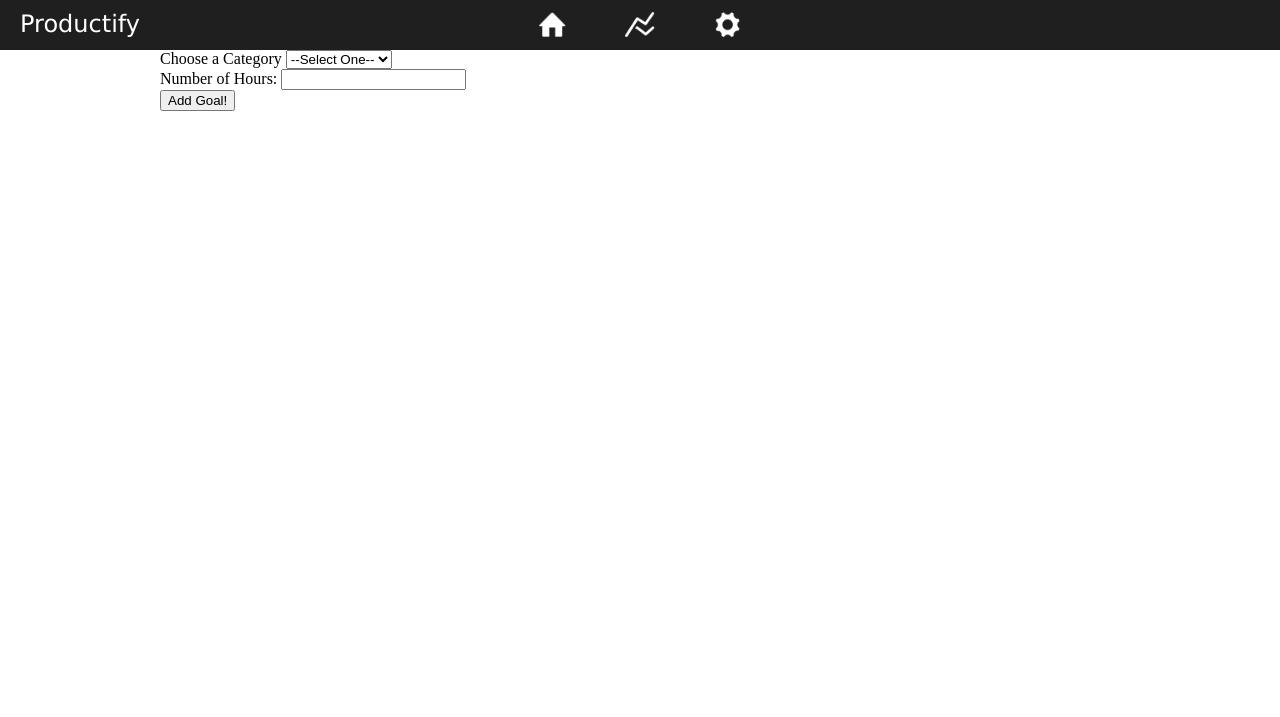
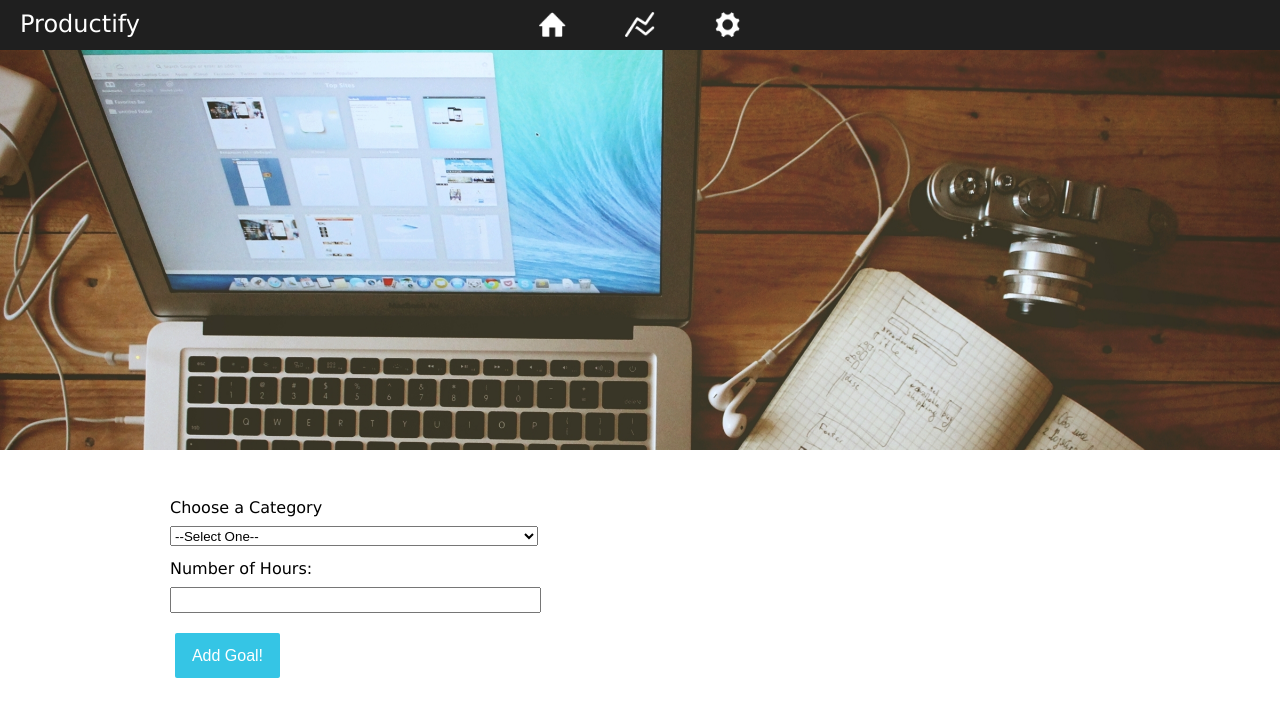
Before and after one commit to uvarov916/Productify, a PHP site: page /settings.html in a window 1280 px wide. Shown: the top 717 px of the page. Run offline with PHP 8.4, Linux system fonts and the light colour scheme.

Commit message:
Styles for webform on settings.html

```diff
--- a/settings.html
+++ b/settings.html
@@ -8,7 +8,7 @@
 		<script src="js/settings.js" type="text/javascript"></script>
 	</head>
 
-	<body>
+	<body id="about">
 
 		<div id="top_menu">
 
@@ -26,8 +26,9 @@
 		<div id="photo_block_3">
 		</div>
 
-		<div class="webform">
-			<div class="center">
+		<div class="center">
+
+			<div class="left">
 				<form>
 					<div class="part1">
 						<span>Choose a Category</span>
@@ -43,6 +44,9 @@
 					<input type="submit" value="Add Goal!">
 				</form>
 			</div>
+
+			<div class="right">
+			</div>
 		</div>
 
 	</body>
--- a/styles/main.css
+++ b/styles/main.css
@@ -57,6 +57,9 @@ div.center {
   max-width: 960px;
   margin: 0 auto;
   overflow: hidden; }
+
+body {
+  font-family: Lucida Grande; }
 
 #top_menu {
   height: 50px;
@@ -152,3 +155,41 @@ div.center {
   background-position: center center;
   background-attachment: fixed;
   background-size: cover; }
+
+#about #photo_block_3 {
+  height: 500px;
+  background: url("../img/photo_block_3.jpg") no-repeat;
+  background-repeat: no-repeat;
+  background-position: center center;
+  background-attachment: fixed;
+  background-size: cover;
+  height: 400px; }
+#about .left, #about .right {
+  display: inline;
+  float: left;
+  width: 47.91667%;
+  margin: 0 1.04167%; }
+#about .left form {
+  margin-top: 50px; }
+  #about .left form span {
+    display: block;
+    margin-bottom: 10px; }
+  #about .left form select, #about .left form input {
+    width: 80%;
+    height: 20px;
+    margin-bottom: 15px; }
+  #about .left form .part2 input {
+    width: 79%; }
+  #about .left form input[type="submit"] {
+    display: block;
+    height: 45px;
+    background: #35c5e5;
+    border: none;
+    border-radius: 2px;
+    color: white;
+    display: inline;
+    float: left;
+    width: 22.91667%;
+    margin: 0 1.04167%;
+    font-size: 1em;
+    margin-top: 5px; }
--- a/styles/main.scss
+++ b/styles/main.scss
@@ -12,6 +12,19 @@
 	height: 500px;
 	background: url($url) no-repeat;
 	@include parallax;
+}
+
+@mixin blue-button {
+	display: block;
+	height: 45px;
+	background: #35c5e5;
+	border: none;
+	border-radius: 2px;
+	color: white;
+}
+
+body {
+	font-family: Lucida Grande;
 }
 
 #top_menu {
@@ -107,3 +120,44 @@
 #photo_block_2 {
 	@include photo_block("../img/photo_block_1.png");
 }
+
+
+#about {
+
+	#photo_block_3 {
+		@include photo_block("../img/photo_block_3.jpg");
+		height: 400px;
+	}
+
+	.left, .right {
+		@include column(6);
+	}
+
+	.left {
+		form {
+			margin-top: 50px;
+			span {
+				display: block;
+				margin-bottom: 10px;
+			}
+			select, input {
+				width: 80%;
+				height: 20px;
+				margin-bottom: 15px;
+			}
+
+			.part2 input {
+				width: 79%;
+			}
+
+			input[type="submit"] {
+				@include blue-button;
+				@include column(3);
+				font-size: 1em;
+				margin-top: 5px;
+			}
+		}
+	}
+
+
+}
```
Also changed, not shown: img/photo_block_3.jpg (added).
